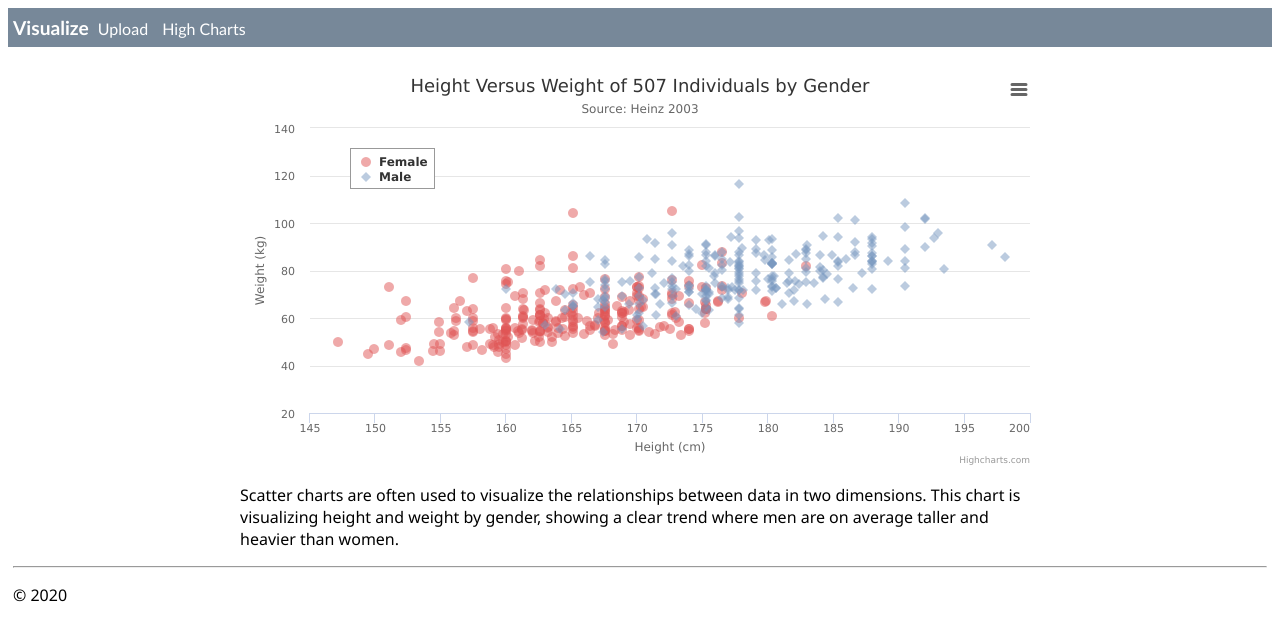
After one commit to gurkandyilmaz/data_visualization, a Flask app: page /high-charts/ in a window 1280 px wide. The commit adds this page. Shown: the top 641 px of the page. Run offline with Flask 2, Linux system fonts and the light colour scheme.

Commit message:
high charts initialized

```diff
--- a/app_visualize/static/css/base.css
+++ b/app_visualize/static/css/base.css
@@ -29,3 +29,39 @@
     padding: 5px;
     font-family:'Segoe UI', Tahoma, Geneva, Verdana, sans-serif;
 }
+
+/* High Charts */
+
+.highcharts-figure, .highcharts-data-table table {
+    min-width: 360px;
+    max-width: 800px;
+    margin: 1em auto;
+}
+
+.highcharts-data-table table {
+	font-family: Verdana, sans-serif;
+	border-collapse: collapse;
+	border: 1px solid #EBEBEB;
+	margin: 10px auto;
+	text-align: center;
+	width: 100%;
+	max-width: 500px;
+}
+.highcharts-data-table caption {
+    padding: 1em 0;
+    font-size: 1.2em;
+    color: #555;
+}
+.highcharts-data-table th {
+	font-weight: 600;
+    padding: 0.5em;
+}
+.highcharts-data-table td, .highcharts-data-table th, .highcharts-data-table caption {
+    padding: 0.5em;
+}
+.highcharts-data-table thead tr, .highcharts-data-table tr:nth-child(even) {
+    background: #f8f8f8;
+}
+.highcharts-data-table tr:hover {
+    background: #f1f7ff;
+}
--- /dev/null
+++ b/app_visualize/static/js/scripts.js
@@ -0,0 +1,170 @@
+Highcharts.chart('container', {
+    chart: {
+        type: 'scatter',
+        zoomType: 'xy'
+    },
+    title: {
+        text: 'Height Versus Weight of 507 Individuals by Gender'
+    },
+    subtitle: {
+        text: 'Source: Heinz  2003'
+    },
+    xAxis: {
+        title: {
+            enabled: true,
+            text: 'Height (cm)'
+        },
+        startOnTick: true,
+        endOnTick: true,
+        showLastLabel: true
+    },
+    yAxis: {
+        title: {
+            text: 'Weight (kg)'
+        }
+    },
+    legend: {
+        layout: 'vertical',
+        align: 'left',
+        verticalAlign: 'top',
+        x: 100,
+        y: 70,
+        floating: true,
+        backgroundColor: Highcharts.defaultOptions.chart.backgroundColor,
+        borderWidth: 1
+    },
+    plotOptions: {
+        scatter: {
+            marker: {
+                radius: 5,
+                states: {
+                    hover: {
+                        enabled: true,
+                        lineColor: 'rgb(100,100,100)'
+                    }
+                }
+            },
+            states: {
+                hover: {
+                    marker: {
+                        enabled: false
+                    }
+                }
+            },
+            tooltip: {
+                headerFormat: '<b>{series.name}</b><br>',
+                pointFormat: '{point.x} cm, {point.y} kg'
+            }
+        }
+    },
+    series: [{
+        name: 'Female',
+        color: 'rgba(223, 83, 83, .5)',
+        data: [[161.2, 51.6], [167.5, 59.0], [159.5, 49.2], [157.0, 63.0], [155.8, 53.6],
+            [170.0, 59.0], [159.1, 47.6], [166.0, 69.8], [176.2, 66.8], [160.2, 75.2],
+            [172.5, 55.2], [170.9, 54.2], [172.9, 62.5], [153.4, 42.0], [160.0, 50.0],
+            [147.2, 49.8], [168.2, 49.2], [175.0, 73.2], [157.0, 47.8], [167.6, 68.8],
+            [159.5, 50.6], [175.0, 82.5], [166.8, 57.2], [176.5, 87.8], [170.2, 72.8],
+            [174.0, 54.5], [173.0, 59.8], [179.9, 67.3], [170.5, 67.8], [160.0, 47.0],
+            [154.4, 46.2], [162.0, 55.0], [176.5, 83.0], [160.0, 54.4], [152.0, 45.8],
+            [162.1, 53.6], [170.0, 73.2], [160.2, 52.1], [161.3, 67.9], [166.4, 56.6],
+            [168.9, 62.3], [163.8, 58.5], [167.6, 54.5], [160.0, 50.2], [161.3, 60.3],
+            [167.6, 58.3], [165.1, 56.2], [160.0, 50.2], [170.0, 72.9], [157.5, 59.8],
+            [167.6, 61.0], [160.7, 69.1], [163.2, 55.9], [152.4, 46.5], [157.5, 54.3],
+            [168.3, 54.8], [180.3, 60.7], [165.5, 60.0], [165.0, 62.0], [164.5, 60.3],
+            [156.0, 52.7], [160.0, 74.3], [163.0, 62.0], [165.7, 73.1], [161.0, 80.0],
+            [162.0, 54.7], [166.0, 53.2], [174.0, 75.7], [172.7, 61.1], [167.6, 55.7],
+            [151.1, 48.7], [164.5, 52.3], [163.5, 50.0], [152.0, 59.3], [169.0, 62.5],
+            [164.0, 55.7], [161.2, 54.8], [155.0, 45.9], [170.0, 70.6], [176.2, 67.2],
+            [170.0, 69.4], [162.5, 58.2], [170.3, 64.8], [164.1, 71.6], [169.5, 52.8],
+            [163.2, 59.8], [154.5, 49.0], [159.8, 50.0], [173.2, 69.2], [170.0, 55.9],
+            [161.4, 63.4], [169.0, 58.2], [166.2, 58.6], [159.4, 45.7], [162.5, 52.2],
+            [159.0, 48.6], [162.8, 57.8], [159.0, 55.6], [179.8, 66.8], [162.9, 59.4],
+            [161.0, 53.6], [151.1, 73.2], [168.2, 53.4], [168.9, 69.0], [173.2, 58.4],
+            [171.8, 56.2], [178.0, 70.6], [164.3, 59.8], [163.0, 72.0], [168.5, 65.2],
+            [166.8, 56.6], [172.7, 105.2], [163.5, 51.8], [169.4, 63.4], [167.8, 59.0],
+            [159.5, 47.6], [167.6, 63.0], [161.2, 55.2], [160.0, 45.0], [163.2, 54.0],
+            [162.2, 50.2], [161.3, 60.2], [149.5, 44.8], [157.5, 58.8], [163.2, 56.4],
+            [172.7, 62.0], [155.0, 49.2], [156.5, 67.2], [164.0, 53.8], [160.9, 54.4],
+            [162.8, 58.0], [167.0, 59.8], [160.0, 54.8], [160.0, 43.2], [168.9, 60.5],
+            [158.2, 46.4], [156.0, 64.4], [160.0, 48.8], [167.1, 62.2], [158.0, 55.5],
+            [167.6, 57.8], [156.0, 54.6], [162.1, 59.2], [173.4, 52.7], [159.8, 53.2],
+            [170.5, 64.5], [159.2, 51.8], [157.5, 56.0], [161.3, 63.6], [162.6, 63.2],
+            [160.0, 59.5], [168.9, 56.8], [165.1, 64.1], [162.6, 50.0], [165.1, 72.3],
+            [166.4, 55.0], [160.0, 55.9], [152.4, 60.4], [170.2, 69.1], [162.6, 84.5],
+            [170.2, 55.9], [158.8, 55.5], [172.7, 69.5], [167.6, 76.4], [162.6, 61.4],
+            [167.6, 65.9], [156.2, 58.6], [175.2, 66.8], [172.1, 56.6], [162.6, 58.6],
+            [160.0, 55.9], [165.1, 59.1], [182.9, 81.8], [166.4, 70.7], [165.1, 56.8],
+            [177.8, 60.0], [165.1, 58.2], [175.3, 72.7], [154.9, 54.1], [158.8, 49.1],
+            [172.7, 75.9], [168.9, 55.0], [161.3, 57.3], [167.6, 55.0], [165.1, 65.5],
+            [175.3, 65.5], [157.5, 48.6], [163.8, 58.6], [167.6, 63.6], [165.1, 55.2],
+            [165.1, 62.7], [168.9, 56.6], [162.6, 53.9], [164.5, 63.2], [176.5, 73.6],
+            [168.9, 62.0], [175.3, 63.6], [159.4, 53.2], [160.0, 53.4], [170.2, 55.0],
+            [162.6, 70.5], [167.6, 54.5], [162.6, 54.5], [160.7, 55.9], [160.0, 59.0],
+            [157.5, 63.6], [162.6, 54.5], [152.4, 47.3], [170.2, 67.7], [165.1, 80.9],
+            [172.7, 70.5], [165.1, 60.9], [170.2, 63.6], [170.2, 54.5], [170.2, 59.1],
+            [161.3, 70.5], [167.6, 52.7], [167.6, 62.7], [165.1, 86.3], [162.6, 66.4],
+            [152.4, 67.3], [168.9, 63.0], [170.2, 73.6], [175.2, 62.3], [175.2, 57.7],
+            [160.0, 55.4], [165.1, 104.1], [174.0, 55.5], [170.2, 77.3], [160.0, 80.5],
+            [167.6, 64.5], [167.6, 72.3], [167.6, 61.4], [154.9, 58.2], [162.6, 81.8],
+            [175.3, 63.6], [171.4, 53.4], [157.5, 54.5], [165.1, 53.6], [160.0, 60.0],
+            [174.0, 73.6], [162.6, 61.4], [174.0, 55.5], [162.6, 63.6], [161.3, 60.9],
+            [156.2, 60.0], [149.9, 46.8], [169.5, 57.3], [160.0, 64.1], [175.3, 63.6],
+            [169.5, 67.3], [160.0, 75.5], [172.7, 68.2], [162.6, 61.4], [157.5, 76.8],
+            [176.5, 71.8], [164.4, 55.5], [160.7, 48.6], [174.0, 66.4], [163.8, 67.3]]
+
+    }, {
+        name: 'Male',
+        color: 'rgba(119, 152, 191, .5)',
+        data: [[174.0, 65.6], [175.3, 71.8], [193.5, 80.7], [186.5, 72.6], [187.2, 78.8],
+            [181.5, 74.8], [184.0, 86.4], [184.5, 78.4], [175.0, 62.0], [184.0, 81.6],
+            [180.0, 76.6], [177.8, 83.6], [192.0, 90.0], [176.0, 74.6], [174.0, 71.0],
+            [184.0, 79.6], [192.7, 93.8], [171.5, 70.0], [173.0, 72.4], [176.0, 85.9],
+            [176.0, 78.8], [180.5, 77.8], [172.7, 66.2], [176.0, 86.4], [173.5, 81.8],
+            [178.0, 89.6], [180.3, 82.8], [180.3, 76.4], [164.5, 63.2], [173.0, 60.9],
+            [183.5, 74.8], [175.5, 70.0], [188.0, 72.4], [189.2, 84.1], [172.8, 69.1],
+            [170.0, 59.5], [182.0, 67.2], [170.0, 61.3], [177.8, 68.6], [184.2, 80.1],
+            [186.7, 87.8], [171.4, 84.7], [172.7, 73.4], [175.3, 72.1], [180.3, 82.6],
+            [182.9, 88.7], [188.0, 84.1], [177.2, 94.1], [172.1, 74.9], [167.0, 59.1],
+            [169.5, 75.6], [174.0, 86.2], [172.7, 75.3], [182.2, 87.1], [164.1, 55.2],
+            [163.0, 57.0], [171.5, 61.4], [184.2, 76.8], [174.0, 86.8], [174.0, 72.2],
+            [177.0, 71.6], [186.0, 84.8], [167.0, 68.2], [171.8, 66.1], [182.0, 72.0],
+            [167.0, 64.6], [177.8, 74.8], [164.5, 70.0], [192.0, 101.6], [175.5, 63.2],
+            [171.2, 79.1], [181.6, 78.9], [167.4, 67.7], [181.1, 66.0], [177.0, 68.2],
+            [174.5, 63.9], [177.5, 72.0], [170.5, 56.8], [182.4, 74.5], [197.1, 90.9],
+            [180.1, 93.0], [175.5, 80.9], [180.6, 72.7], [184.4, 68.0], [175.5, 70.9],
+            [180.6, 72.5], [177.0, 72.5], [177.1, 83.4], [181.6, 75.5], [176.5, 73.0],
+            [175.0, 70.2], [174.0, 73.4], [165.1, 70.5], [177.0, 68.9], [192.0, 102.3],
+            [176.5, 68.4], [169.4, 65.9], [182.1, 75.7], [179.8, 84.5], [175.3, 87.7],
+            [184.9, 86.4], [177.3, 73.2], [167.4, 53.9], [178.1, 72.0], [168.9, 55.5],
+            [157.2, 58.4], [180.3, 83.2], [170.2, 72.7], [177.8, 64.1], [172.7, 72.3],
+            [165.1, 65.0], [186.7, 86.4], [165.1, 65.0], [174.0, 88.6], [175.3, 84.1],
+            [185.4, 66.8], [177.8, 75.5], [180.3, 93.2], [180.3, 82.7], [177.8, 58.0],
+            [177.8, 79.5], [177.8, 78.6], [177.8, 71.8], [177.8, 116.4], [163.8, 72.2],
+            [188.0, 83.6], [198.1, 85.5], [175.3, 90.9], [166.4, 85.9], [190.5, 89.1],
+            [166.4, 75.0], [177.8, 77.7], [179.7, 86.4], [172.7, 90.9], [190.5, 73.6],
+            [185.4, 76.4], [168.9, 69.1], [167.6, 84.5], [175.3, 64.5], [170.2, 69.1],
+            [190.5, 108.6], [177.8, 86.4], [190.5, 80.9], [177.8, 87.7], [184.2, 94.5],
+            [176.5, 80.2], [177.8, 72.0], [180.3, 71.4], [171.4, 72.7], [172.7, 84.1],
+            [172.7, 76.8], [177.8, 63.6], [177.8, 80.9], [182.9, 80.9], [170.2, 85.5],
+            [167.6, 68.6], [175.3, 67.7], [165.1, 66.4], [185.4, 102.3], [181.6, 70.5],
+            [172.7, 95.9], [190.5, 84.1], [179.1, 87.3], [175.3, 71.8], [170.2, 65.9],
+            [193.0, 95.9], [171.4, 91.4], [177.8, 81.8], [177.8, 96.8], [167.6, 69.1],
+            [167.6, 82.7], [180.3, 75.5], [182.9, 79.5], [176.5, 73.6], [186.7, 91.8],
+            [188.0, 84.1], [188.0, 85.9], [177.8, 81.8], [174.0, 82.5], [177.8, 80.5],
+            [171.4, 70.0], [185.4, 81.8], [185.4, 84.1], [188.0, 90.5], [188.0, 91.4],
+            [182.9, 89.1], [176.5, 85.0], [175.3, 69.1], [175.3, 73.6], [188.0, 80.5],
+            [188.0, 82.7], [175.3, 86.4], [170.5, 67.7], [179.1, 92.7], [177.8, 93.6],
+            [175.3, 70.9], [182.9, 75.0], [170.8, 93.2], [188.0, 93.2], [180.3, 77.7],
+            [177.8, 61.4], [185.4, 94.1], [168.9, 75.0], [185.4, 83.6], [180.3, 85.5],
+            [174.0, 73.9], [167.6, 66.8], [182.9, 87.3], [160.0, 72.3], [180.3, 88.6],
+            [167.6, 75.5], [186.7, 101.4], [175.3, 91.1], [175.3, 67.3], [175.9, 77.7],
+            [175.3, 81.8], [179.1, 75.5], [181.6, 84.5], [177.8, 76.6], [182.9, 85.0],
+            [177.8, 102.5], [184.2, 77.3], [179.1, 71.8], [176.5, 87.9], [188.0, 94.3],
+            [174.0, 70.9], [167.6, 64.5], [170.2, 77.3], [167.6, 72.3], [188.0, 87.3],
+            [174.0, 80.0], [176.5, 82.3], [180.3, 73.6], [167.6, 74.1], [188.0, 85.9],
+            [180.3, 73.2], [167.6, 76.3], [183.0, 65.9], [183.0, 90.9], [179.1, 89.1],
+            [170.2, 62.3], [177.8, 82.7], [179.1, 79.1], [190.5, 98.2], [177.8, 84.1],
+            [180.3, 83.2], [180.3, 83.2]]
+    }]
+});
--- a/app_visualize/templates/base.html
+++ b/app_visualize/templates/base.html
@@ -9,6 +9,7 @@
         <div class="navbar">
             <a href="{{ url_for('visualize') }}" class="navbar-brand">Visualize</a>
             <a href="{{ url_for('upload_file') }}" class="navbar">Upload</a>
+            <a href="{{ url_for('high_charts') }}" class="navbar">High Charts</a>
 
         </div>
         <div class="body-content">
--- /dev/null
+++ b/app_visualize/templates/high_charts.html
@@ -0,0 +1,25 @@
+{% extends "base.html" %}
+{% block title %}
+High Charts
+{% endblock %}
+{% block content %}
+<script src="https://code.highcharts.com/highcharts.js"></script>
+<script src="https://code.highcharts.com/modules/exporting.js"></script>
+<script src="https://code.highcharts.com/modules/export-data.js"></script>
+<script src="https://code.highcharts.com/modules/accessibility.js"></script>
+
+<figure class="highcharts-figure">
+    <div id="container"></div>
+    <p class="highcharts-description">
+        Scatter charts are often used to visualize the relationships
+        between data in two dimensions. This chart is visualizing
+        height and weight by gender, showing a clear trend where men
+        are on average taller and heavier than women.
+    </p>
+</figure>
+
+<script src="{{ url_for('static', filename='js/scripts.js') }}" charset="utf-8"></script>
+
+
+
+{% endblock %}
--- a/app_visualize/views.py
+++ b/app_visualize/views.py
@@ -151,10 +151,9 @@ def plot():
 process = ProcessData()
 visualizer = VisualizeData(IMAGES_DIR)
 
-# @app.route("/hello/")
-# @app.route("/hello/<name>")
-# def base(name=None):
-#     return render_template("base.html", name=name, date=datetime.now())
+@app.route("/high-charts/")
+def high_charts():
+    return render_template("high_charts.html")
 
 # @app.route("/api/data")
 # def get_data():
```
Also changed, not shown: 1 other file.
